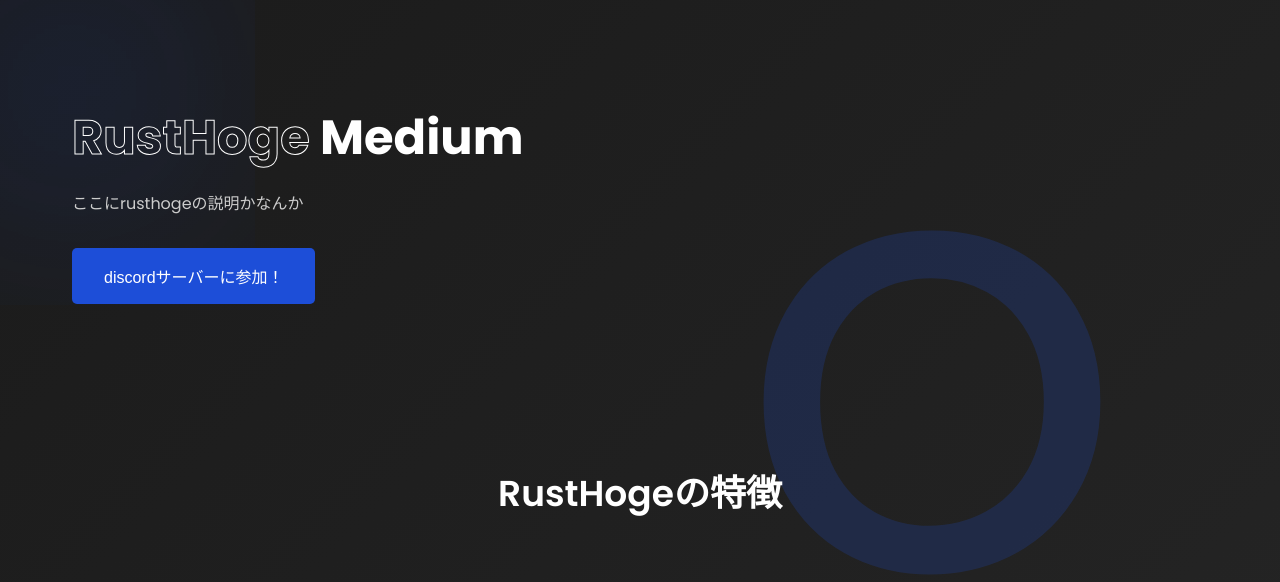
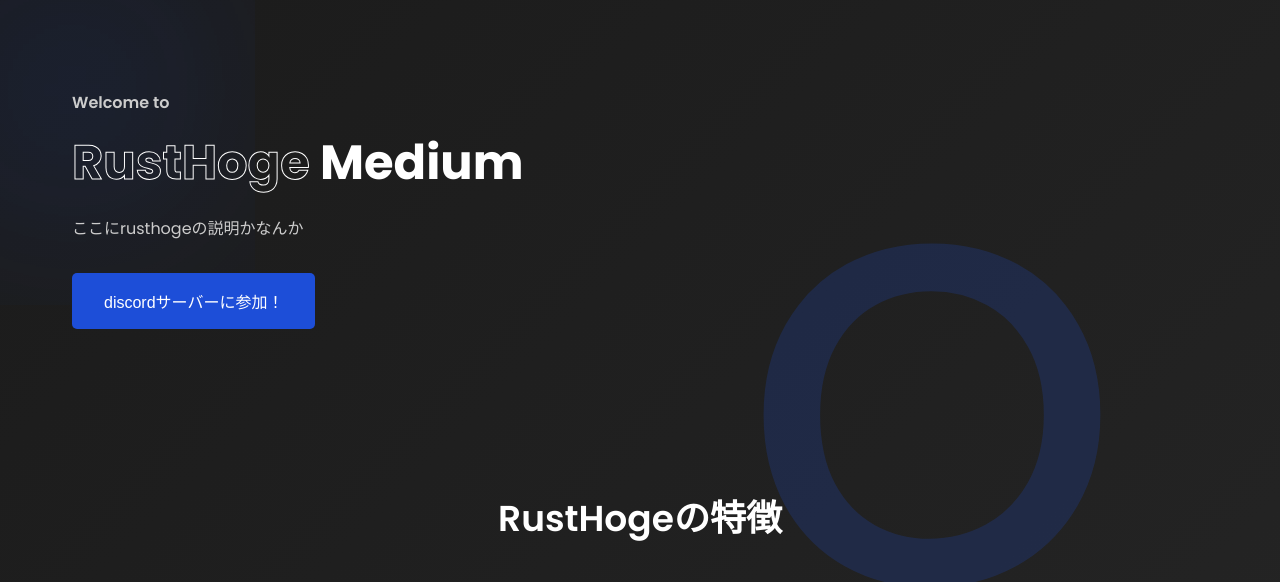
Before and after one commit to ikki1234568/rusthoge, a plain HTML site: page index.html in a window 1280 px wide. Shown: the part 204-786 px from the top of the page. Drawn offline with nearby package versions, Linux system fonts and the light colour scheme; a script that the page names is missing.

Commit message:
Add files via upload

```diff
--- a/index.html
+++ b/index.html
@@ -29,7 +29,7 @@
     <header class="container">
         <div class="content">
             <span class="blur"></span>
-            <h4></h4>
+            <h4>Welcome to</h4>
             <H1><span>RustHoge</span> Medium</H1>
             <p>ここにrusthogeの説明かなんか
             </p>
```
Also changed, not shown: server.html (+0 -3 lines).
